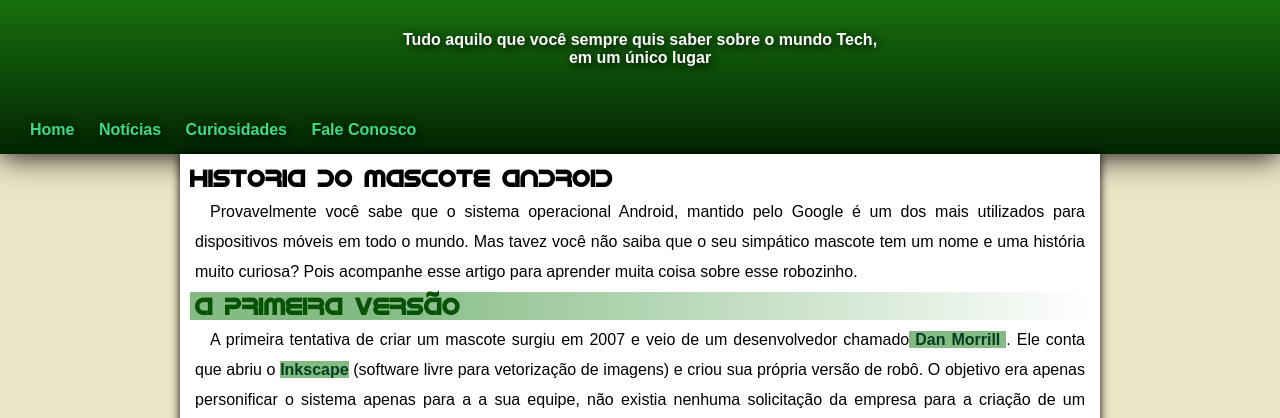
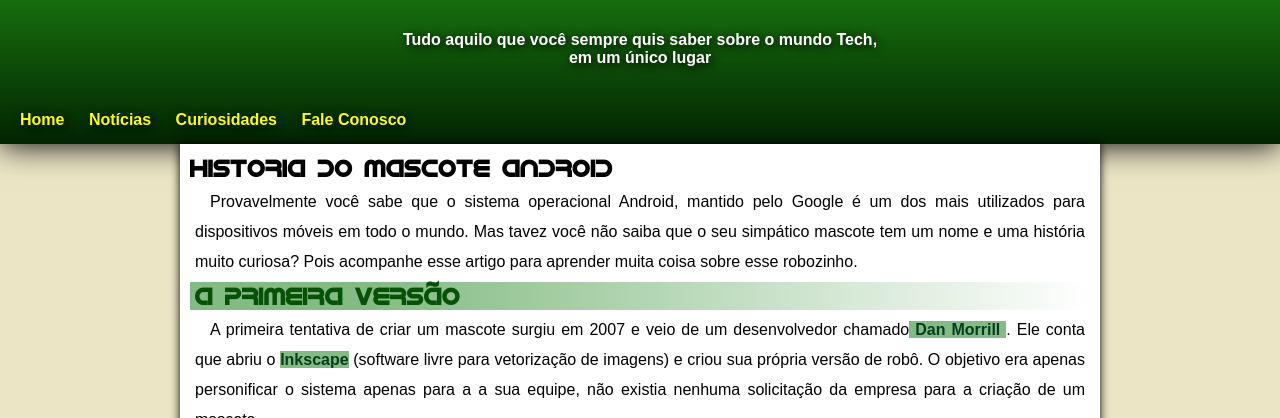
Before and after one commit to AndersonMauriciodeOliveira0512/1-IrinaBlok, a plain HTML site: page index.html in a window 1280 px wide. Shown: the part 80-498 px from the top of the page. Drawn offline with Linux system fonts and the light colour scheme.

Commit message:
Alterei a cor do nav

```diff
--- a/style.css
+++ b/style.css
@@ -55,13 +55,13 @@ header>p{
 
 header>nav{
 font-family:var(--fontepadrao);
-padding: 20px;
+padding: 10px;
 padding-bottom: 15px;
 font-weight: bold;}
 
 nav>a {
 text-decoration: none;
-color:#3ddc84;
+color:yellow;
 margin: 0px;
 transition-duration: 0.5s;
 padding: 10px;
```
